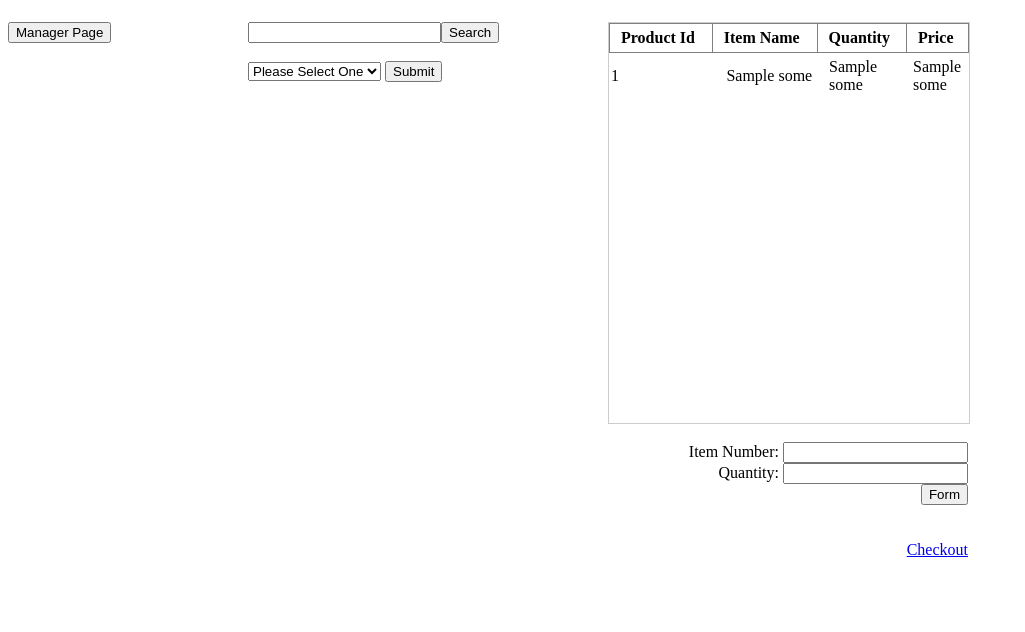
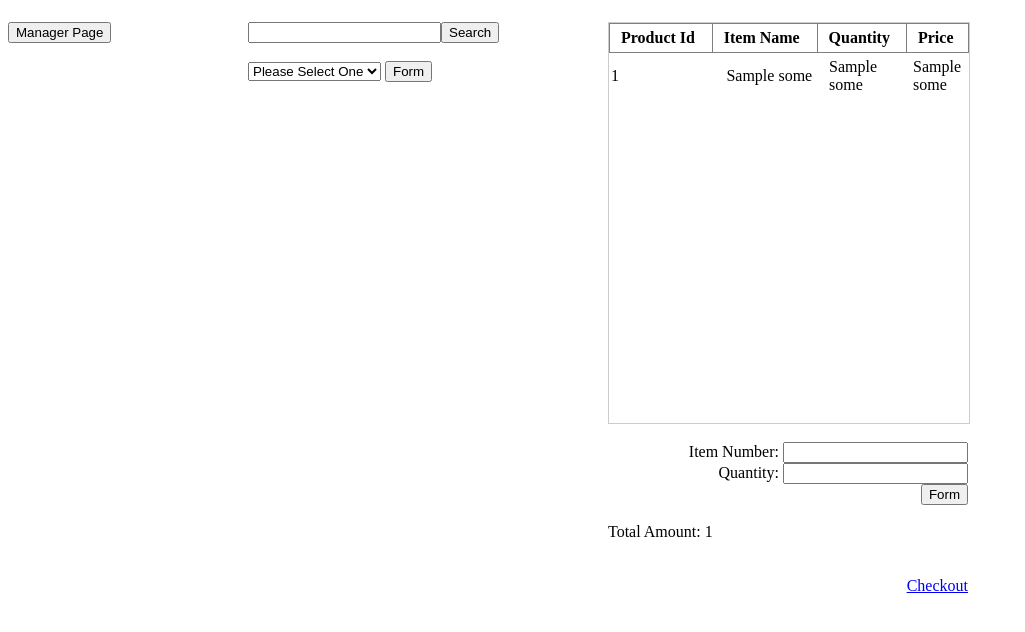
Before and after one commit to calvinbrown085/PointOfSaleProject, a Flask app: template templates/POS.html in a window 1280 px wide. Shown: the part 58-690 px from the top of the page, without its empty margins (0-1025 px from the left). Run offline with Flask 2, Linux system fonts and the light colour scheme; the template is opened without the code that fills it: most values are stand-ins (such as "Sample title", 1, 10 or a date in 2020); lists and menus that the app fills with data are empty.

Commit message:
Added more stuff

```diff
--- a/templates/POS.html
+++ b/templates/POS.html
@@ -73,14 +73,14 @@
 	</div>
 
 	<div id="section">
-		<form id="tfnewsearch" method="get" action="http://www.google.com">
-		        <input type="text" class="tftextinput" name="q" size="21" maxlength="120"><input type="submit" value="Search" class="tfbutton">
+		<form id="tfnewsearch" method="post" action="/searchByName">
+		        <input type="text" class="tftextinput" name="nameSearch" size="21" maxlength="120"><input type="submit" value="Search" class="tfbutton">
 		</form>
 	<div class="tfclear"></div>
 	<br>
 
 
-	<form action="action_page.php">
+	<form action="/checkerSearch" method = "post">
   		<select name="items">
     	<option value="Please Select">Please Select One</option>
     	<option value="price">Item Price</option>
@@ -90,10 +90,11 @@
 
 
   	</select>
-  	<input type="submit">
+  	<input type="submit" value="Form">
 	</form>
 	<br><br>
 	</div>
+
 
 <div id="other">
 
@@ -225,11 +226,18 @@ function disp1(){
   		<input type="text" name="quantity"><br></input>
   		<input type="submit" value="Form">
 	</form>
+	<div align = "left">
+		<br>
+		Total Amount:
+		{{totalPrice}}
+
+	</div>
 
 	<br>
 	<br>
 
-	<a href="link" style="float: right;">Checkout</a>
+
+	<a href="/checkout" style="float: right;">Checkout</a>
 	</div>
 
 
```
